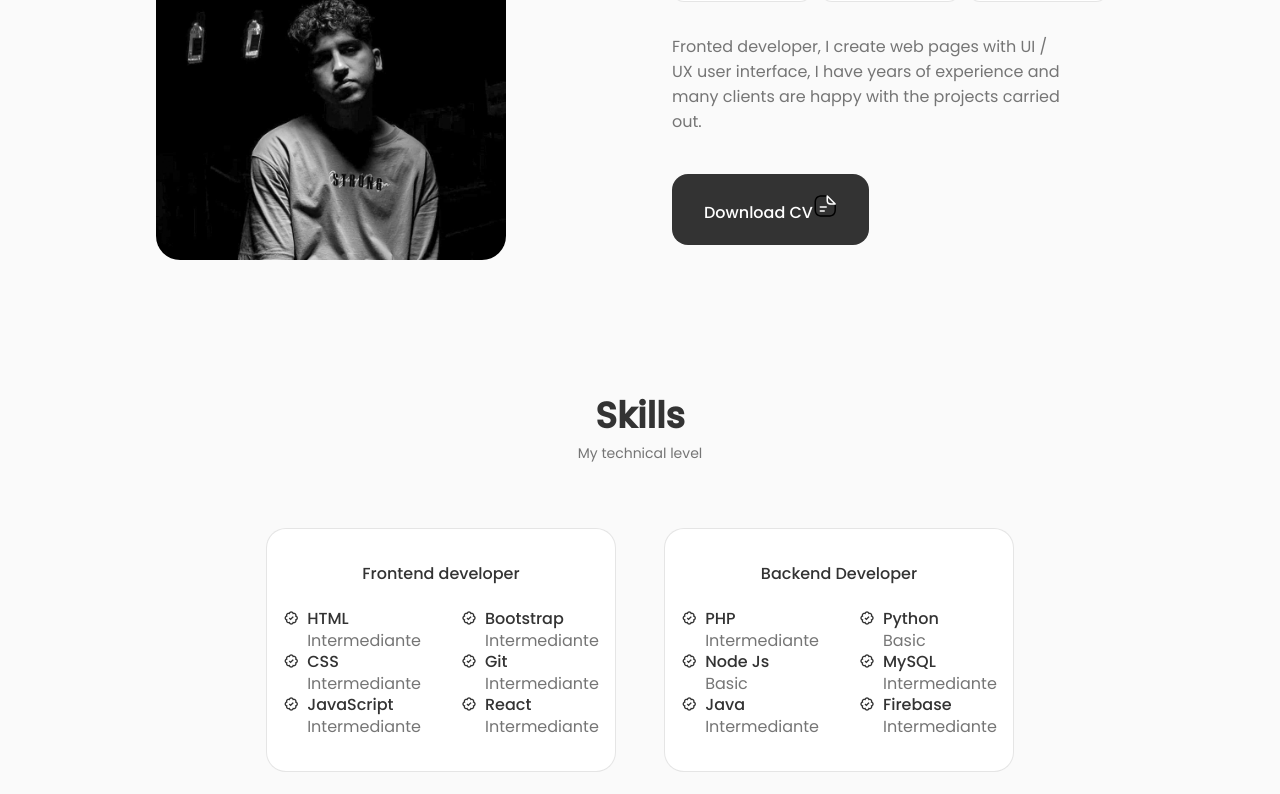
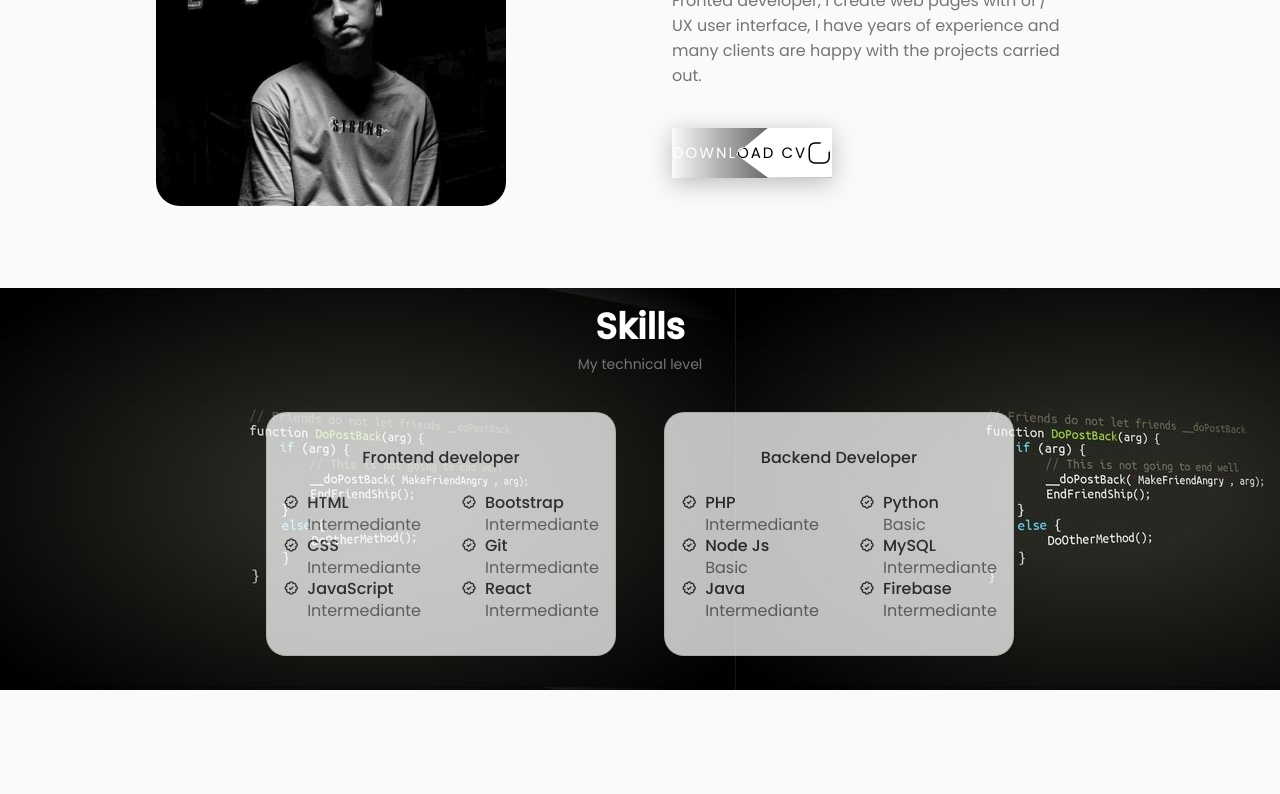
Before and after one commit to xgusein/work_tasks, a React (Create React App) app in the folder myportfolio/: page / in a window 1280 px wide. Shown: the part 1160-1954 px from the top of the page. Built offline with nearby package versions, Linux system fonts and the light colour scheme; what lord-icon-element would draw is missing.

Commit message:
skills and header is finished

```diff
--- a/myportfolio/src/components/about/About.js
+++ b/myportfolio/src/components/about/About.js
@@ -25,16 +25,14 @@ export class About extends PureComponent {
                             interface, I have years of experience and many
                             clients are happy with the projects carried out.
                         </p>
-
-                        <a download="" href={CV} className="button button--flex">
-                            Download CV
-                            <svg
+                        <a className='animated_button' download="" href={CV} >
+                            <span>Download CV <svg
                                 class="button__icon"
                                 xmlns="http://www.w3.org/2000/svg"
                                 width="24"
                                 height="24"
                                 viewBox="0 0 24 24"
-                                fill="var(--container-color)"
+                                fill="black"
                             >
                                 <path
                                     d="M15.25 22.7502H9.25C3.82 22.7502 1.5 20.4302 1.5 15.0002V9.00024C1.5 3.57024 3.82 1.25024 9.25 1.25024H14.25C14.66 1.25024 15 1.59024 15 2.00024C15 2.41024 14.66 2.75024 14.25 2.75024H9.25C4.64 2.75024 3 4.39024 3 9.00024V15.0002C3 19.6102 4.64 21.2502 9.25 21.2502H15.25C19.86 21.2502 21.5 19.6102 21.5 15.0002V10.0002C21.5 9.59024 21.84 9.25024 22.25 9.25024C22.66 9.25024 23 9.59024 23 10.0002V15.0002C23 20.4302 20.68 22.7502 15.25 22.7502Z"
@@ -42,19 +40,44 @@ export class About extends PureComponent {
                                 ></path>
                                 <path
                                     d="M22.25 10.7502H18.25C14.83 10.7502 13.5 9.42023 13.5 6.00023V2.00023C13.5 1.70023 13.68 1.42023 13.96 1.31023C14.24 1.19023 14.56 1.26023 14.78 1.47023L22.78 9.47023C22.99 9.68023 23.06 10.0102 22.94 10.2902C22.82 10.5702 22.55 10.7502 22.25 10.7502ZM15 3.81023V6.00023C15 8.58023 15.67 9.25023 18.25 9.25023H20.44L15 3.81023Z"
-                                    fill="var(--container-color)"
+                                    fill="white"
                                 ></path>
                                 <path
                                     d="M13.25 13.7502H7.25C6.84 13.7502 6.5 13.4102 6.5 13.0002C6.5 12.5902 6.84 12.2502 7.25 12.2502H13.25C13.66 12.2502 14 12.5902 14 13.0002C14 13.4102 13.66 13.7502 13.25 13.7502Z"
-                                    fill="var(--container-color)"
+                                    fill="white"
                                 ></path>
                                 <path
                                     d="M11.25 17.7502H7.25C6.84 17.7502 6.5 17.4102 6.5 17.0002C6.5 16.5902 6.84 16.2502 7.25 16.2502H11.25C11.66 16.2502 12 16.5902 12 17.0002C12 17.4102 11.66 17.7502 11.25 17.7502Z"
-                                    fill="var(--container-color)"
+                                    fill="white"
                                 ></path>
 
-                            </svg>
-                            {/* <lord-icon trigger="hover" src="/my-icon.json"></lord-icon> */}
+                            </svg></span>
+                            <span>Download CV <svg
+                                class="button__icon"
+                                xmlns="http://www.w3.org/2000/svg"
+                                width="24"
+                                height="24"
+                                viewBox="0 0 24 24"
+                                fill="white"
+                            >
+                                <path
+                                    d="M15.25 22.7502H9.25C3.82 22.7502 1.5 20.4302 1.5 15.0002V9.00024C1.5 3.57024 3.82 1.25024 9.25 1.25024H14.25C14.66 1.25024 15 1.59024 15 2.00024C15 2.41024 14.66 2.75024 14.25 2.75024H9.25C4.64 2.75024 3 4.39024 3 9.00024V15.0002C3 19.6102 4.64 21.2502 9.25 21.2502H15.25C19.86 21.2502 21.5 19.6102 21.5 15.0002V10.0002C21.5 9.59024 21.84 9.25024 22.25 9.25024C22.66 9.25024 23 9.59024 23 10.0002V15.0002C23 20.4302 20.68 22.7502 15.25 22.7502Z"
+                                    fill="#000"
+                                ></path>
+                                <path
+                                    d="M22.25 10.7502H18.25C14.83 10.7502 13.5 9.42023 13.5 6.00023V2.00023C13.5 1.70023 13.68 1.42023 13.96 1.31023C14.24 1.19023 14.56 1.26023 14.78 1.47023L22.78 9.47023C22.99 9.68023 23.06 10.0102 22.94 10.2902C22.82 10.5702 22.55 10.7502 22.25 10.7502ZM15 3.81023V6.00023C15 8.58023 15.67 9.25023 18.25 9.25023H20.44L15 3.81023Z"
+                                    fill="#ffff"
+                                ></path>
+                                <path
+                                    d="M13.25 13.7502H7.25C6.84 13.7502 6.5 13.4102 6.5 13.0002C6.5 12.5902 6.84 12.2502 7.25 12.2502H13.25C13.66 12.2502 14 12.5902 14 13.0002C14 13.4102 13.66 13.7502 13.25 13.7502Z"
+                                    fill="#ffff"
+                                ></path>
+                                <path
+                                    d="M11.25 17.7502H7.25C6.84 17.7502 6.5 17.4102 6.5 17.0002C6.5 16.5902 6.84 16.2502 7.25 16.2502H11.25C11.66 16.2502 12 16.5902 12 17.0002C12 17.4102 11.66 17.7502 11.25 17.7502Z"
+                                    fill="#ffff"
+                                ></path>
+
+                            </svg></span>
                         </a>
                     </div>
                 </div>
--- a/myportfolio/src/components/about/about.css
+++ b/myportfolio/src/components/about/about.css
@@ -1,3 +1,6 @@
+.about {
+    margin-top: 0.40rem;
+}
 .about__container {
     grid-template-columns: repeat(2, 1fr);
     align-items: center;
@@ -44,7 +47,62 @@
     margin-bottom: var(--mb-2-5);
 }
 
+.animated_button {
+    position: relative;
+    display: inline-block;
+    width: 160px;
+    height: 50px;
+    box-shadow: 0 5px 25px rgba(0, 0, 0, 0.25);
+}
 
+.animated_button span {
+    position: absolute;
+    top: 0;
+    left: 0;
+    width: 100%;
+    height: 100%;
+    color: white;
+    background: linear-gradient(90deg, #0000 0%, #03060a 100%);
+    display: flex;
+    justify-content: center;
+    align-items: center;
+    text-transform: uppercase;
+    letter-spacing: 2px;
+    font-size: 15px;
+}
+
+.animated_button span:nth-child(2) {
+    color: black;
+    background: #fff;
+    overflow: hidden;
+    z-index: 2;
+    transition: 0.5s;
+    clip-path: polygon(60% 0, 100% 0%, 100% 100%, 60% 100%, 40% 53%);
+}
+
+.animated_button span:nth-child(2):hover {
+
+    clip-path: polygon(0 0, 100% 0%, 100% 100%, 0 100%, 0 50%);
+}
+
+.animated_button span:nth-child(1):hover~span:nth-child(2) {
+
+    clip-path: polygon(100% 0, 100% 0%, 100% 100%, 100% 100%, 100% 50%);
+}
+
+@keyframes profile__animate {
+    0% {
+        border-radius: 60% 40% 30% 70%/60% 30% 70% 40%;
+    }
+
+    50% {
+        border-radius: 30% 60% 70% 40%/50% 60% 30% 60%;
+    }
+
+    100% {
+        border-radius: 60% 40% 30% 70%/60% 30% 70% 40%;
+    }
+}
 
 /* BREAKPOINTS*/
 
--- a/myportfolio/src/components/home/home.css
+++ b/myportfolio/src/components/home/home.css
@@ -34,7 +34,7 @@
 }
 
 .home__title {
-    font-size: var(--big-font-size);
+    font-size: 2.71rem;
     margin-bottom: var(--mb-0-25);
 }
 
--- a/myportfolio/src/components/skills/Skills.js
+++ b/myportfolio/src/components/skills/Skills.js
@@ -25,8 +25,8 @@ const Skills = () => {
     // })
     return (
         <section className="skills section" id="skills">
-            <h2 className="section__title">Skills</h2>
-            <span className="section__subtitle">My technical level</span>
+            <h2 className="section__title" style={{color:'white',marginTop:'-85px'}}>Skills</h2>
+            <span className="section__subtitle" >My technical level</span>
 
             <div className="skills__container container grid">
                 <Frontend />
--- a/myportfolio/src/components/skills/skills.css
+++ b/myportfolio/src/components/skills/skills.css
@@ -1,4 +1,15 @@
+.skills {
+    width: 100%;
+    background-image: url(./bcg.jpg) ;
+    height: 402px;
+    margin-top: 50px;
+    background-attachment: fixed;
+    background-color: black;
+}
 .skills__container {
+    /* box-shadow: inset 0 0 0 0px rgb(0 255 0 / 30%); */
+    opacity: 0.74;
+    margin-top: -27px;
     grid-template-columns: repeat(2, 350px);
     column-gap: 3rem;
     justify-content: center;
```
Also changed, not shown: myportfolio/src/components/skills/bcg.jpg (added).
